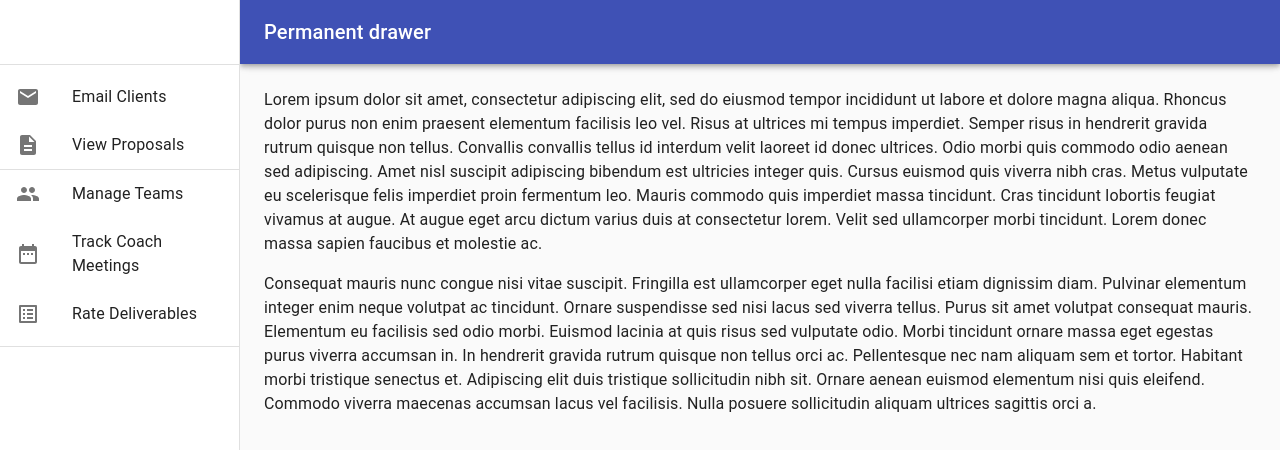
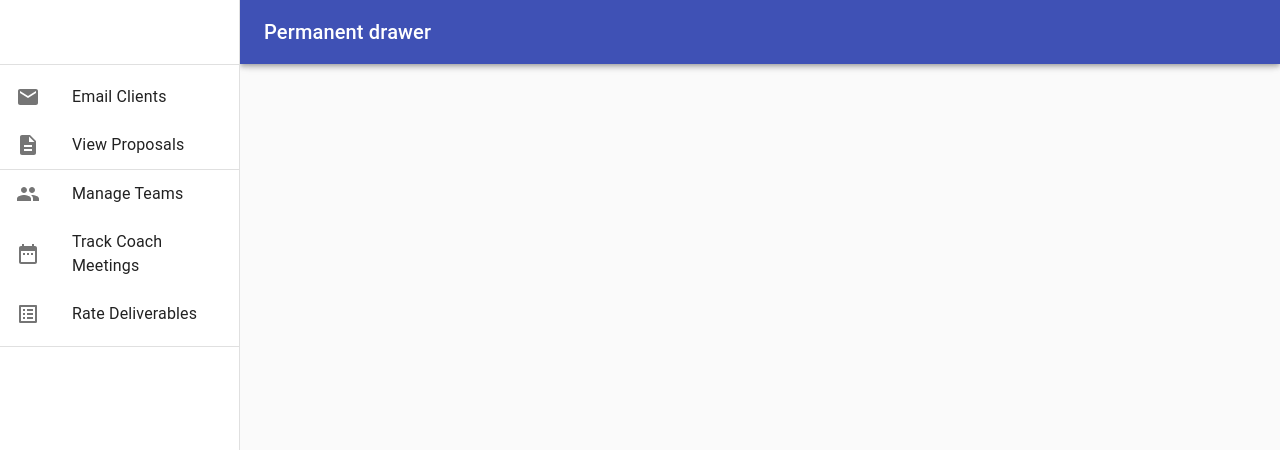
Before and after one commit to Patrick-Carawan/Comp523AdminTools, a React (Create React App) app: page /dashboard in a window 1280 px wide. Shown: the top 450 px of the page. Built offline with nearby package versions, Linux system fonts and the light colour scheme.

Commit message:
linked sidebar to display components

```diff
--- a/src/Components/DashBoard.jsx
+++ b/src/Components/DashBoard.jsx
@@ -1,4 +1,4 @@
-import React from 'react';
+import React, {useState} from 'react';
 import {makeStyles} from '@material-ui/core/styles';
 import Drawer from '@material-ui/core/Drawer';
 import CssBaseline from '@material-ui/core/CssBaseline';
@@ -15,6 +15,8 @@ import MailIcon from '@material-ui/icons/Mail';
 import Team from '@material-ui/icons/Group';
 import Calendar from '@material-ui/icons/DateRange';
 import Deliverable from '@material-ui/icons/ListAlt';
+import TeamSelection from "./TeamSelection";
+import ProposalsAdminView from "./ProposalsAdminView";
 
 const drawerWidth = 240;
 
@@ -41,8 +43,27 @@ const useStyles = makeStyles(theme => ({
     },
 }));
 
+const pages = {
+    EMAIL: 'email',
+    PROPOSALS: 'proposals',
+    TEAMS: 'teams',
+    MEETINGS: 'meetings',
+    DELIVERABLES: 'deliverables'
+};
+
 export default function Dashboard() {
     const classes = useStyles();
+    const [page, setPage] = useState();
+
+
+    function renderPage() {
+        switch (page) {
+            case pages.TEAMS:
+                return <TeamSelection/>;
+            case pages.PROPOSALS:
+                return <ProposalsAdminView/>;
+        }
+    }
 
     return (
         <div className={classes.root}>
@@ -65,16 +86,17 @@ export default function Dashboard() {
                 <div className={classes.toolbar}/>
                 <Divider/>
                 <List>
-                    <ListItem button key={1}>
+                    <ListItem button key={1} onClick={() => setPage(pages.EMAIL)}>
                         <ListItemIcon><MailIcon/></ListItemIcon>
                         <ListItemText primary="Email Clients"/>
                     </ListItem>
-                    <ListItem button key={2}>
+                    <ListItem button key={2} onClick={() => setPage(pages.PROPOSALS)}>
                         <ListItemIcon><Proposals/></ListItemIcon>
                         <ListItemText primary="View Proposals"/>
                     </ListItem>
                     <Divider/>
-                    <ListItem button key={3} title="Change which students are in which teams">
+                    <ListItem button key={3} title="Change which students are in which teams"
+                              onClick={() => setPage(pages.TEAMS)}>
                         <ListItemIcon><Team/></ListItemIcon>
                         <ListItemText primary="Manage Teams"/>
                     </ListItem>
@@ -91,30 +113,10 @@ export default function Dashboard() {
             </Drawer>
             <main className={classes.content}>
                 <div className={classes.toolbar}/>
-                <Typography paragraph>
-                    Lorem ipsum dolor sit amet, consectetur adipiscing elit, sed do eiusmod tempor incididunt
-                    ut labore et dolore magna aliqua. Rhoncus dolor purus non enim praesent elementum
-                    facilisis leo vel. Risus at ultrices mi tempus imperdiet. Semper risus in hendrerit
-                    gravida rutrum quisque non tellus. Convallis convallis tellus id interdum velit laoreet id
-                    donec ultrices. Odio morbi quis commodo odio aenean sed adipiscing. Amet nisl suscipit
-                    adipiscing bibendum est ultricies integer quis. Cursus euismod quis viverra nibh cras.
-                    Metus vulputate eu scelerisque felis imperdiet proin fermentum leo. Mauris commodo quis
-                    imperdiet massa tincidunt. Cras tincidunt lobortis feugiat vivamus at augue. At augue eget
-                    arcu dictum varius duis at consectetur lorem. Velit sed ullamcorper morbi tincidunt. Lorem
-                    donec massa sapien faucibus et molestie ac.
-                </Typography>
-                <Typography paragraph>
-                    Consequat mauris nunc congue nisi vitae suscipit. Fringilla est ullamcorper eget nulla
-                    facilisi etiam dignissim diam. Pulvinar elementum integer enim neque volutpat ac
-                    tincidunt. Ornare suspendisse sed nisi lacus sed viverra tellus. Purus sit amet volutpat
-                    consequat mauris. Elementum eu facilisis sed odio morbi. Euismod lacinia at quis risus sed
-                    vulputate odio. Morbi tincidunt ornare massa eget egestas purus viverra accumsan in. In
-                    hendrerit gravida rutrum quisque non tellus orci ac. Pellentesque nec nam aliquam sem et
-                    tortor. Habitant morbi tristique senectus et. Adipiscing elit duis tristique sollicitudin
-                    nibh sit. Ornare aenean euismod elementum nisi quis eleifend. Commodo viverra maecenas
-                    accumsan lacus vel facilisis. Nulla posuere sollicitudin aliquam ultrices sagittis orci a.
-                </Typography>
+                {renderPage()}
             </main>
+            }
+            }
         </div>
     );
 }
```
